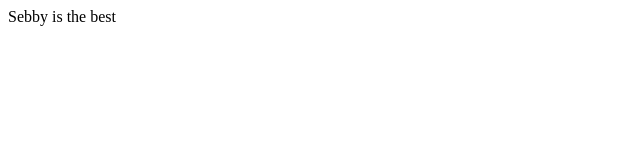
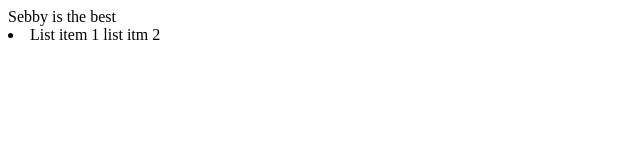
Before and after one commit to sebbycoulson/Sebbyweb, a plain HTML site: page index.html in a window 1280 px wide. Shown: the whole page, without its empty margins (0-640 px from the left). Drawn offline with Linux system fonts and the light colour scheme.

Commit message:
added list

```diff
--- a/index.html
+++ b/index.html
@@ -4,7 +4,10 @@
 <body>
 <head>Sebby is the best </head>
 
-
+<li>
+  List item 1
+  list itm 2
+</li>
 
 
 
```
